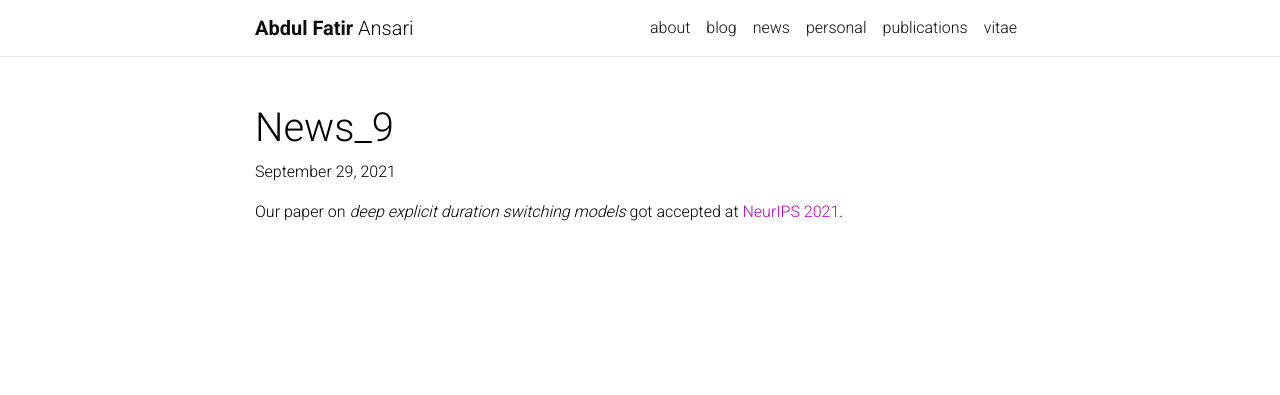
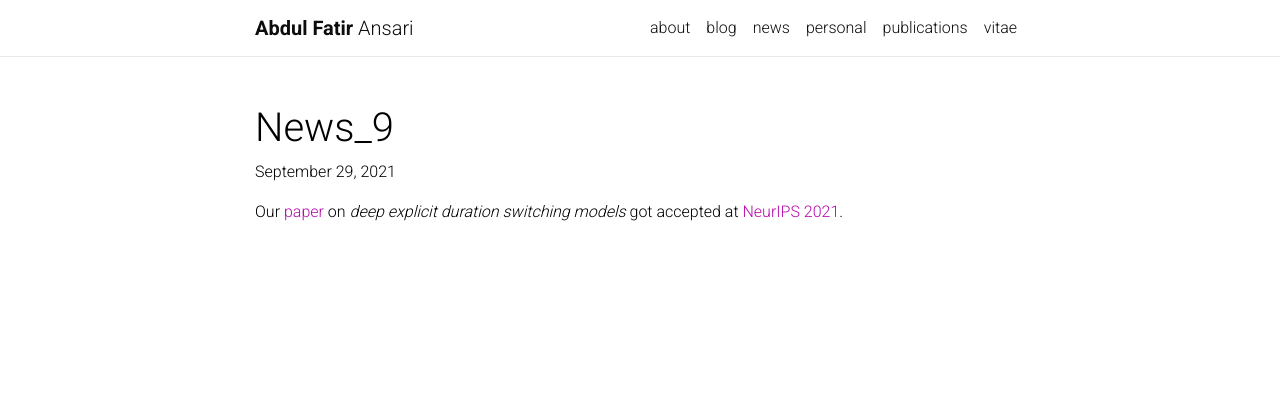
Before and after one commit to abdulfatir/abdulfatir.github.io, a Jekyll site: the page built from _news/news_9.md, in a window 1280 px wide. Shown: the top 395 px of the page. Built offline with Jekyll 4.4.1, drawn with Linux system fonts in a browser that asks for light colours; nearby versions of some CDN libraries; comment, search, counter and statistics services are not loaded; a style sheet for code colours, icons or effects is not loaded; part of the change alters nothing that is shown.

```diff
--- a/_news/news_9.md
+++ b/_news/news_9.md
@@ -4,4 +4,4 @@ date: 2021-09-29 07:59:00-0400
 inline: true
 ---
 
-Our paper on *deep explicit duration switching models* got accepted at [NeurIPS 2021](https://neurips.cc).
+Our [paper](https://arxiv.org/abs/2110.13878) on *deep explicit duration switching models* got accepted at [NeurIPS 2021](https://neurips.cc).
```
